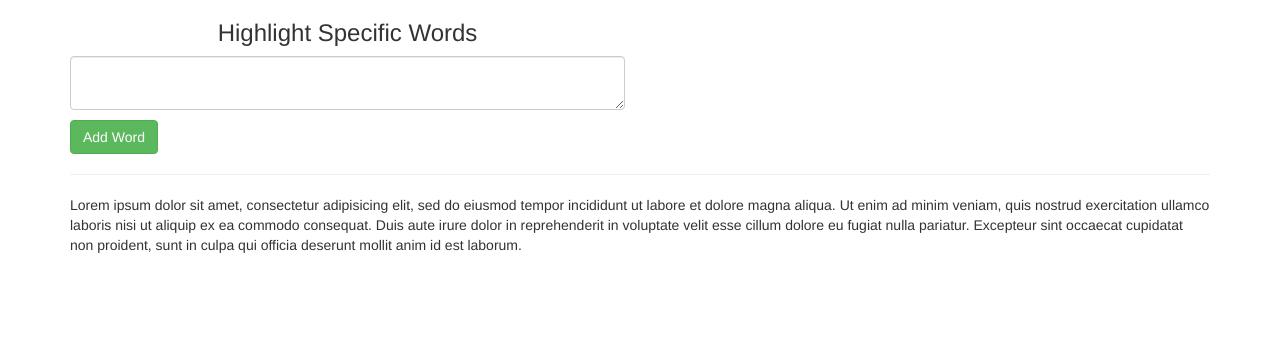
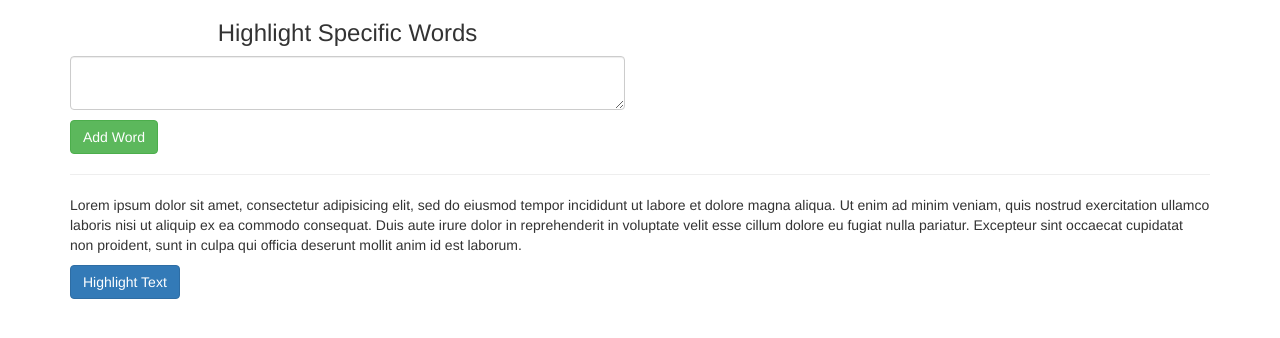
Before and after one commit to ericbastarache/TextHighlighter, a plain HTML site: page index.html in a window 1280 px wide. Drawn offline with nearby package versions, Linux system fonts and the light colour scheme.

Commit message:
Added section to highlight paragraph

```diff
--- a/index.html
+++ b/index.html
@@ -37,6 +37,11 @@
           <p>Lorem ipsum dolor sit amet, consectetur adipisicing elit, sed do eiusmod tempor incididunt ut labore et dolore magna aliqua. Ut enim ad minim veniam, quis nostrud exercitation ullamco laboris nisi ut aliquip ex ea commodo consequat. Duis aute irure dolor in reprehenderit in voluptate velit esse cillum dolore eu fugiat nulla pariatur. Excepteur sint occaecat cupidatat non proident, sunt in culpa qui officia deserunt mollit anim id est laborum.</p>
         </div>
       </div>
+      <div class="row">
+        <div class="col-md-1">
+          <button class="btn btn-primary" id="highlight">Highlight Text</button>
+        </div>
+      </div>
     </div>
     <!-- jQuery (necessary for Bootstrap's JavaScript plugins) -->
     <script src="https://ajax.googleapis.com/ajax/libs/jquery/1.11.3/jquery.min.js"></script>
```
